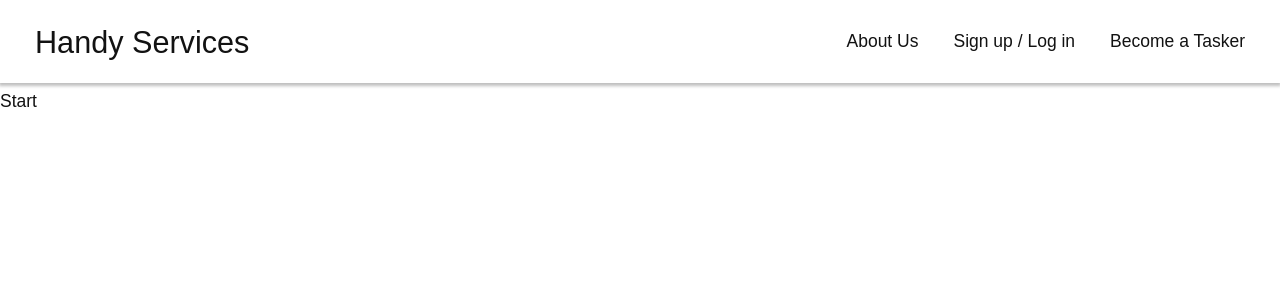
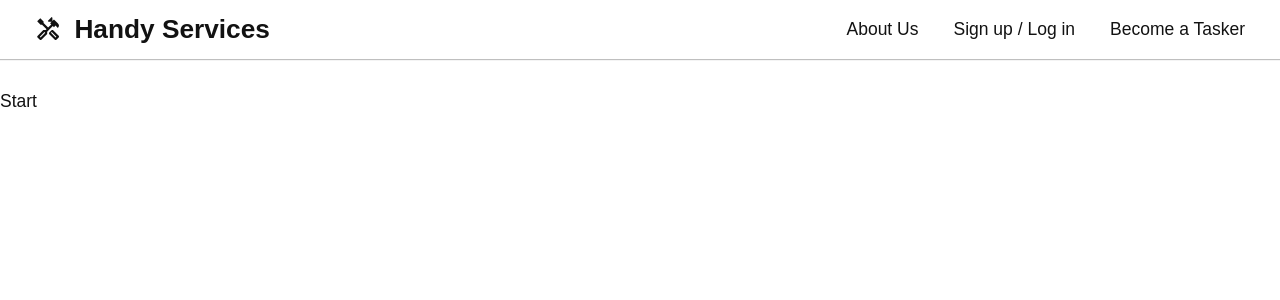
Before and after one commit to uit-major-project/frontend, a Next.js app: page / in a window 1280 px wide. Shown: the top 300 px of the page. Built offline with nearby package versions, Linux system fonts and the light colour scheme; no server answers.

Commit message:
feat: added logo and updated nav styling

```diff
--- a/src/components/Navbar/Navbar.tsx
+++ b/src/components/Navbar/Navbar.tsx
@@ -6,6 +6,7 @@ import NextLink from 'next/link';
 import { CgMenuRight } from 'react-icons/cg';
 import { Drawer } from 'antd';
 import { AiOutlineClose } from 'react-icons/ai';
+import { MdOutlineHandyman } from 'react-icons/md';
 
 const StyledNavbar = styled.nav`
   position: absolute;
@@ -14,7 +15,7 @@ const StyledNavbar = styled.nav`
   color: ${(props) => props.theme.colors.text};
   background: ${(props) => props.theme.colors.background};
   background: transparent;
-  box-shadow: 0 2px 3px 1px rgba(0, 0, 0, 0.25);
+  box-shadow: 0 0 1px 1px rgba(0, 0, 0, 0.25);
   // -webkit-box-shadow: 0 6px 9px 1px rgba(0, 0, 0, 0.84);
   // -moz-box-shadow: 0 6px 9px 1px rgba(0, 0, 0, 0.84);
   font-family: ${(props) => props.theme.fontBase};
@@ -24,16 +25,22 @@ const StyledNavbar = styled.nav`
     justify-content: space-between;
     align-items: center;
     height: 100%;
-    padding: 1em 2em;
+    padding: 0.5em 2em;
     // font-size: 1.25em;
   }
 
   .title {
     // margin-left: 1em;
-    font-size: 1.75em;
-    font-weight: 500;
+    font-size: 1.5em;
+    font-weight: 600;
     color: ${(props) => props.theme.colors.text};
     cursor: pointer;
+    display: flex;
+    align-items: center;
+
+    svg {
+      margin-right: 0.5em;
+    }
   }
 
   .nav-links {
@@ -140,7 +147,10 @@ const Navbar = ({ className, title }: Props) => {
     <StyledNavbar className={className}>
       <div className={'nav-container'}>
         <NextLink href="/" passHref>
-          <div className="title">{title}</div>
+          <div className="title">
+            <MdOutlineHandyman />
+            <span>{title}</span>
+          </div>
         </NextLink>
         <div className="nav-links">
           <NextLink href="/about">
```
